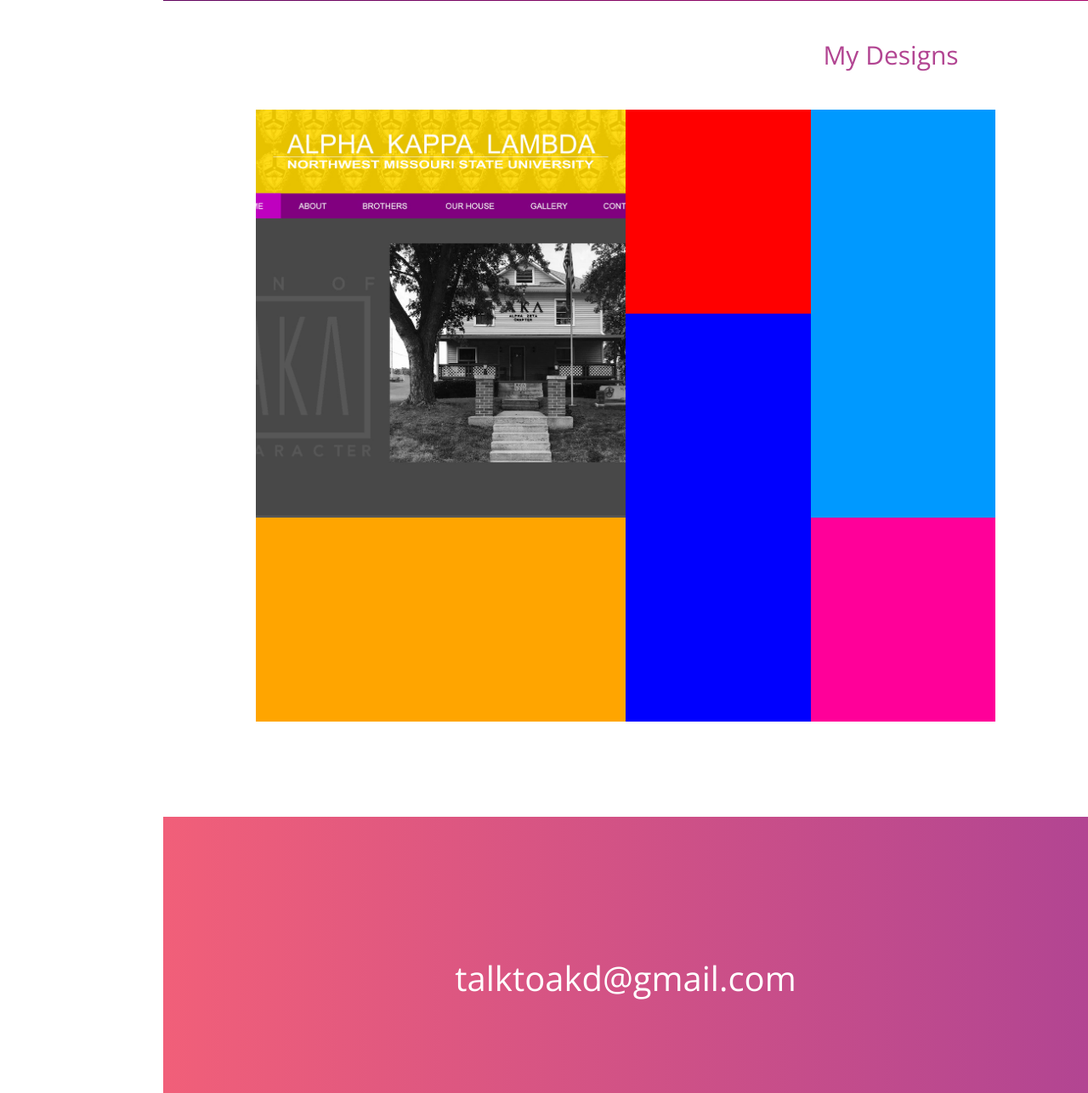
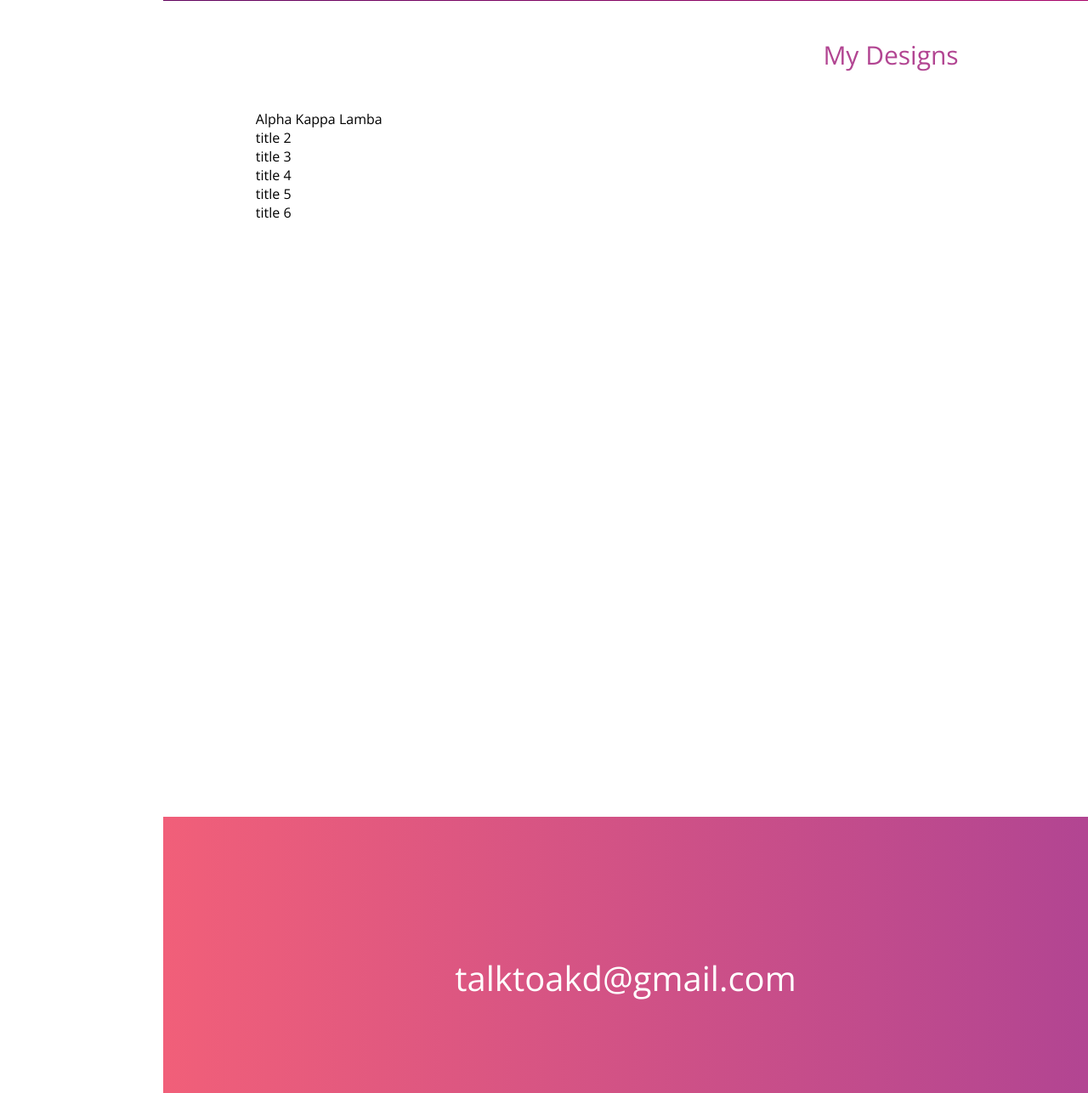
Before and after one commit to RossLitzenberger/akrausedesign, a PHP site: page / in a window 1280 px wide. Shown: the part 2078-3364 px from the top of the page at 85% size. Run offline with PHP 8.4, Linux system fonts and the light colour scheme; some libraries are stand-ins or nearby versions.

Commit message:
restart project tile structur

```diff
--- a/css/project_layout.css
+++ b/css/project_layout.css
@@ -23,19 +23,6 @@
 
 /* project layouts */
 
-.large{
-  position:absolute;
-  top:0;
-  left:0;
-  width:50%;
-  height:50%;
-
-  /* image */
-  background-image:url('../img/akl.jpg');
-  background-size:cover;
-  background-repeat:no-repeat;
-  background-position:center;
-}
 .project.large > .project-details{
   height:100%;
   width:100%;
@@ -49,16 +36,6 @@
   position:absolute;
   top:0;
   transition:top .2s ease-in-out;
-}
-.small{
-  position:absolute;
-  top:0;
-  left:50%;
-  height:25%;
-  width:25%;
-  background:red;
-
-  /* image */
 }
 .project.small > .project-details{
   height:100%;
@@ -75,16 +52,6 @@
   transition:left .2s ease-in-out;
 }
 
-.portrait{
-  position:absolute;
-  top:25%;
-  left:50%;
-  height:50%;
-  width:25%;
-  background:blue;
-
-  /* image */
-}
 .project.portrait > .project-details{
   height:100%;
   width:100%;
@@ -126,16 +93,7 @@
   box-sizing: border-box;
 }
 
-.landscape{
-  position:absolute;
-  top:50%;
-  left:0;
-  height:25%;
-  width:50%;
-  background:orange;
 
-  /* image */
-}
 .project.landscape > .project-details{
   height:100%;
   width:100%;
@@ -151,17 +109,6 @@
   transition:right .2s ease-in-out;
 }
 
-
-.top-half{
-  position:absolute;
-  top:0;
-  left:75%;
-  height:50%;
-  width:25%;
-  background:#0099ff;
-
-  /* image */
-}
 .project.top-half > .project-details{
   height:100%;
   width:100%;
@@ -177,16 +124,6 @@
   transition:top .2s ease-in-out;
 }
 
-.bottom-half{
-  position:absolute;
-  top:50%;
-  left:75%;
-  height:25%;
-  width:25%;
-  background:#ff0099;
-
-  /* image */
-}
 .project.bottom-half > .project-details{
   height:100%;
   width:100%;
--- a/index.html
+++ b/index.html
@@ -132,7 +132,7 @@
         </div>
         <div class='projects-container'>
 
-          <div class='project large'>
+          <div class='project'>
             <div class='project-details'>
               <div class='project-title'>
                 Alpha Kappa Lamba
@@ -140,7 +140,7 @@
             </div>
           </div>
 
-          <div class='project small'>
+          <div class='project'>
             <div class='project-details'>
               <div class='project-title'>
                 title 2
@@ -148,7 +148,7 @@
             </div>
           </div>
 
-          <div class='project portrait'>
+          <div class='project'>
             <div class='project-details'>
               <div class='project-title'>
                 title 3
@@ -156,7 +156,7 @@
             </div>
           </div>
 
-          <div class='project landscape'>
+          <div class='project'>
             <div class='project-details'>
               <div class='project-title'>
                 title 4
@@ -164,7 +164,7 @@
             </div>
           </div>
 
-          <div class='project top-half'>
+          <div class='project'>
             <div class='project-details'>
               <div class='project-title'>
                 title 5
@@ -172,7 +172,7 @@
             </div>
           </div>
 
-          <div class='project bottom-half'>
+          <div class='project'>
             <div class='project-details'>
               <div class='project-title'>
                 title 6
```
